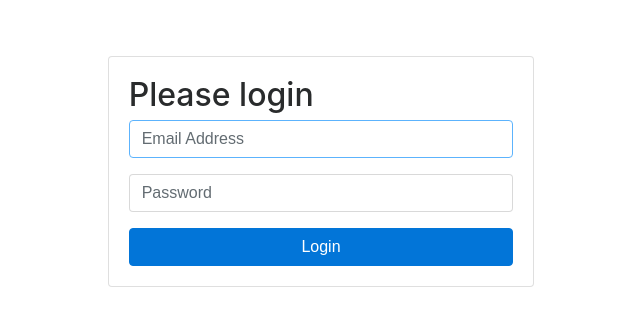
After one commit to sharan-nyn/Online-Shopping-Website_PHP-Project, a PHP site: page /admin/login.html.php in a window 1280 px wide. The commit adds this page. Shown: the top 326 px of the page, without its empty margins (319-959 px from the left). Run offline with PHP 8.4, Linux system fonts and the light colour scheme.

Commit message:
Adding Login

```diff
--- a/admin/details.php
+++ b/admin/details.php
@@ -55,7 +55,7 @@
                                   <button type="submit" class="btn btn-success" name="submit">Submit</button>
                                   <a href="javascript:history.go(-1)" role="button" class="btn btn-warning">Cancel</a>
                                   </form>
-                                <br>
+                                <p></p>
                                 <form action="<?php echo $deletelink?>" method="post">
                                   <button type="submit" class="btn btn-danger" name="delete">Delete Item (Warning, Once Done No Undo)</button>
                                 </form>
--- /dev/null
+++ b/admin/login.html.php
@@ -0,0 +1,9 @@
+  <?php include('common.html.php') ?>
+  <div class="col-lg-4 offset-md-4 card" style="padding:20px;">
+    <form class="form" action = "login.php?&submit" method="post">
+      <h2 class="form-signin-heading">Please login</h2>
+      <input type="text" class="form-control" name="username" placeholder="Email Address" required="" autofocus="" /><p></p>
+      <input type="password" class="form-control" name="password" placeholder="Password" required=""/><p></p>
+      <button class="btn btn-primary btn-block" type="submit" name ="submit">Login</button>
+    </form>
+  </div>
```
Also changed, not shown: admin/login.php (added, +24 -0 lines).
